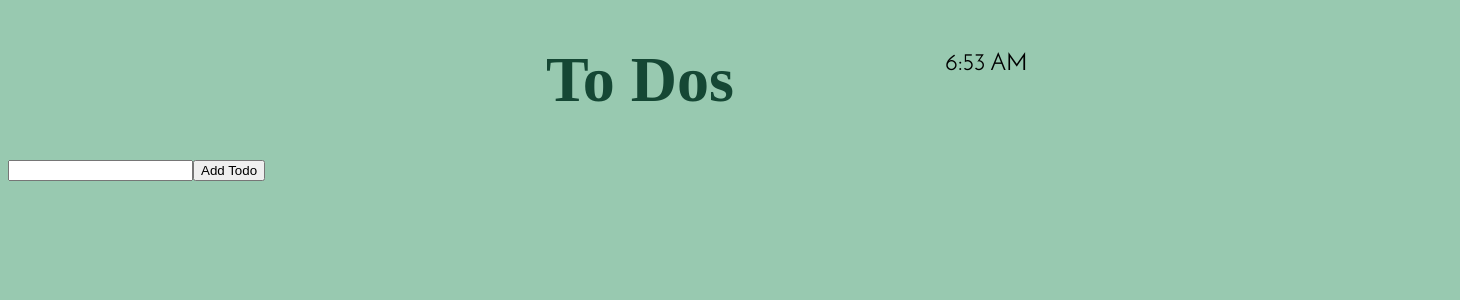
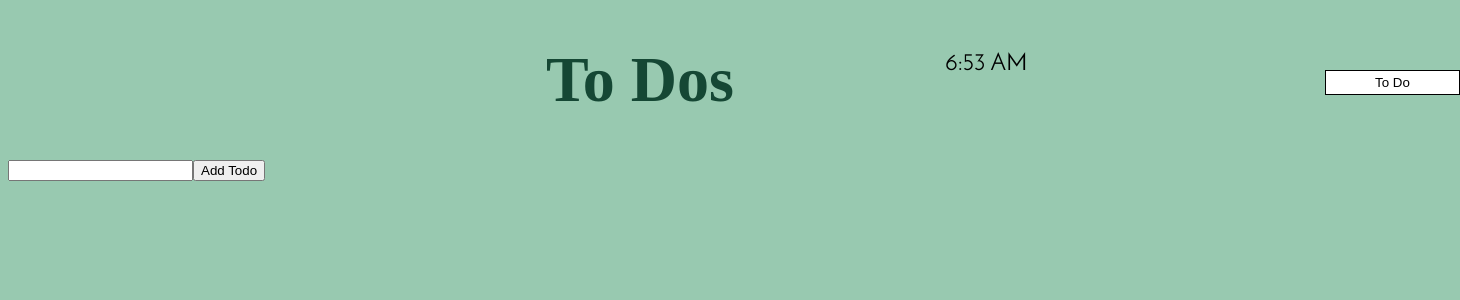
Before and after one commit to KevinBeltran23/csc307_154734, a React (Vite) app in the folder packages/react-frontend/: page /todo in a window 1280 px wide. Shown: the top 300 px of the page, 1460 px wide, since content can reach past the window. Built offline with nearby package versions, Linux system fonts and the light colour scheme; sample sign-in values are in the browser's storage.

Commit message:
css stuff

```diff
--- a/packages/react-frontend/src/components/ToDo.css
+++ b/packages/react-frontend/src/components/ToDo.css
@@ -8,6 +8,24 @@
     flex-shrink: 0;
     border-radius: 24px;
     background: var(--gray, #dfdfdb);
+}
+
+.todo-todo-view-frame {
+    display: flex;
+    align-items: center;
+    justify-content: center;
+    flex-wrap: nowrap;
+    gap: 10px;
+    position: absolute;
+    width: 135px;
+    height: 25px;
+    top: 70px;
+    left: 1325px;
+    padding: 10px 10px 10px 10px;
+    cursor: pointer;
+    background: #ffffff;
+    border: 1px solid #000000;
+    z-index: 12;
 }
 
 .todo-entry {
--- a/packages/react-frontend/src/pages/ToDo.jsx
+++ b/packages/react-frontend/src/pages/ToDo.jsx
@@ -1,7 +1,9 @@
 import React from "react";
+// import React, { useEffect, useState } from "react";
+// import { useNavigate } from 'react-router-dom';
+
 import "../components/ToDo.css";
 import Clock from "./Clock.jsx"
-
 
 function ToDo() {
     const [todos, setTodos] = React.useState([]);
@@ -64,11 +66,19 @@ function ToDo() {
         setTodoEditing(null);
         setEditingText("");
     }
+    function handleToDo() {
+        // go to todo page
+        navigate('/todo');
+    }
 
     return (
+
         <div className="page">
             <h1> To Dos </h1>
             <Clock />
+            <button className='todo-todo-view-frame' onClick={handleToDo}>
+                <span className='todo-change-view'>To Do</span>
+            </button>
             <div className="ToDo">
                 <div className="entry">
                     <form onSubmit={handleSubmit}>
@@ -117,6 +127,7 @@ function ToDo() {
                 ))}
             </div>
         </div>
+
     );
 }
 
```
